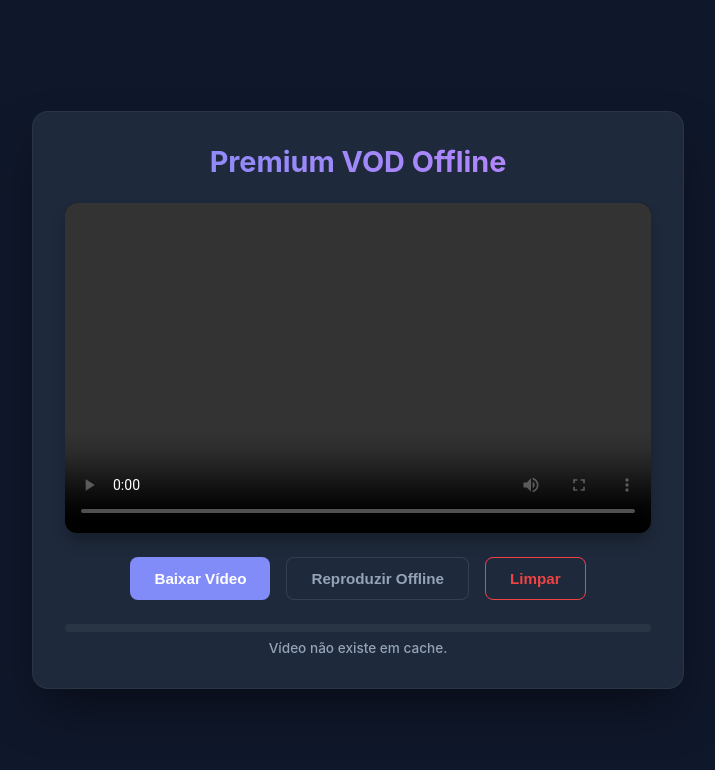
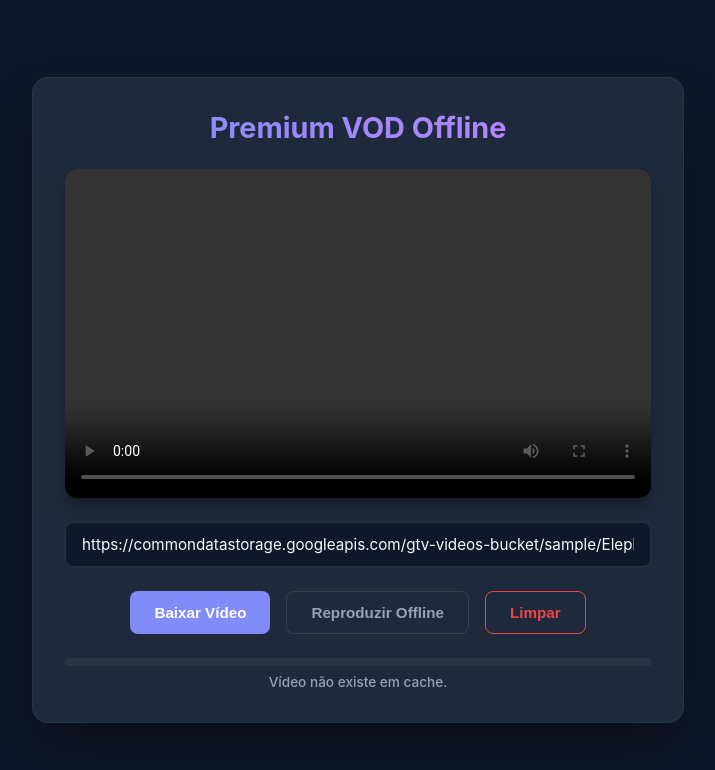
Before and after one commit to diogoschwartz/testePWA_video_offiline, a website built with Vite: page index.html in a window 1280 px wide. Shown: the whole page, without its empty margins (282-997 px from the left). Built offline with nearby package versions, Linux system fonts and the light colour scheme.

Commit message:
feat: user input for dynamic video URL

```diff
--- a/src/main.js
+++ b/src/main.js
@@ -10,6 +10,10 @@ app.innerHTML = `
 
     <div class="video-container">
       <video id="player" controls controlsList="nodownload"></video>
+    </div>
+
+    <div class="input-group">
+      <input type="text" id="video-url-input" placeholder="Cole a URL do vídeo .mp4 aqui..." value="https://commondatastorage.googleapis.com/gtv-videos-bucket/sample/ElephantsDream.mp4" />
     </div>
 
     <div class="controls">
@@ -26,7 +30,7 @@ app.innerHTML = `
 `;
 
 // Variables
-const SAMPLE_VIDEO_URL = 'http://s3-rustfs-c19102-157-173-125-254.traefik.me/teste/129%20-%20Profissa%CC%83o%20Dentista%20e%20doenc%CC%A7as%20bucaiss.mp4?X-Amz-Algorithm=AWS4-HMAC-SHA256&X-Amz-Content-Sha256=UNSIGNED-PAYLOAD&X-Amz-Credential=rustfsadmin%2F20260220%2Fus-east-1%2Fs3%2Faws4_request&X-Amz-Date=20260220T133750Z&X-Amz-Expires=7200&X-Amz-Signature=1a837c031af6b800c056d9a65d2a1b7685035834e8f47b9b230c211ec9d42cba&X-Amz-SignedHeaders=host&x-amz-checksum-mode=ENABLED&x-id=GetObject';
+const SAMPLE_VIDEO_URL = 'https://s3.mycloudi.dev/teste/129%20-%20Profissa%CC%83o%20Dentista%20e%20doenc%CC%A7as%20bucaiss.mp4?X-Amz-Algorithm=AWS4-HMAC-SHA256&X-Amz-Content-Sha256=UNSIGNED-PAYLOAD&X-Amz-Credential=rustfsadmin%2F20260220%2Fus-east-1%2Fs3%2Faws4_request&X-Amz-Date=20260220T195503Z&X-Amz-Expires=7200&X-Amz-Signature=5a06595022e863701e8329d5539ca8aab1dd17549af320e7694990a077f4feda&X-Amz-SignedHeaders=host&x-amz-checksum-mode=ENABLED&x-id=GetObject';
 const VIDEO_ID = 'elephants-dream';
 
 const btnDownload = document.getElementById('btn-download');
@@ -61,10 +65,17 @@ async function updateUI() {
 }
 
 btnDownload.addEventListener('click', async () => {
+  const customUrl = urlInput.value.trim();
+  if (!customUrl) {
+    statusText.innerHTML = `<span style="color: #fbbf24;">Por favor, insira uma URL válida.</span>`;
+    return;
+  }
+
   btnDownload.disabled = true;
+  urlInput.disabled = true;
   statusText.innerText = 'Conectando e baixando em chunks...';
   try {
-    await downloadVideo(SAMPLE_VIDEO_URL, VIDEO_ID, (downloaded, total) => {
+    await downloadVideo(customUrl, VIDEO_ID, (downloaded, total) => {
       if (total > 0) {
         const percent = Math.round((downloaded / total) * 100);
         progressBar.value = percent;
@@ -78,6 +89,7 @@ btnDownload.addEventListener('click', async () => {
   } catch (err) {
     console.error('ERRO COMPLETO:', err);
     statusText.innerHTML = `<span style="color: #ef4444; font-weight: bold;">Erro no download:</span> ${err.message || err.toString()}`;
+    urlInput.disabled = false;
     btnDownload.disabled = false;
   }
 });
--- a/src/style.css
+++ b/src/style.css
@@ -63,6 +63,33 @@ button {
   cursor: pointer;
   transition: all 0.2s ease;
   font-size: 0.95rem;
+}
+
+.input-group {
+  width: 100%;
+  display: flex;
+}
+
+.input-group input {
+  flex: 1;
+  padding: 0.75rem 1rem;
+  border-radius: 8px;
+  border: 1px solid rgba(255, 255, 255, 0.1);
+  background-color: var(--bg);
+  color: var(--text);
+  font-family: inherit;
+  font-size: 0.95rem;
+  outline: none;
+  transition: border-color 0.2s;
+}
+
+.input-group input:focus {
+  border-color: var(--primary);
+}
+
+.input-group input:disabled {
+  opacity: 0.5;
+  cursor: not-allowed;
 }
 
 button:hover {
```
